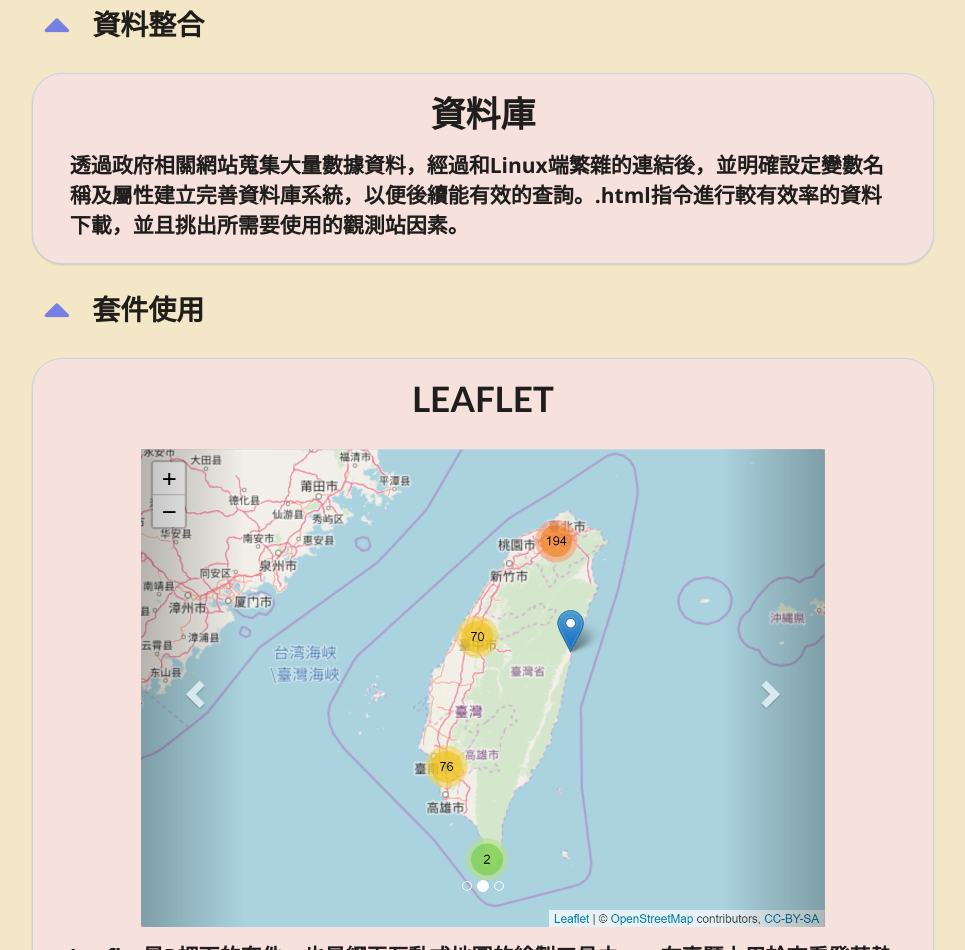
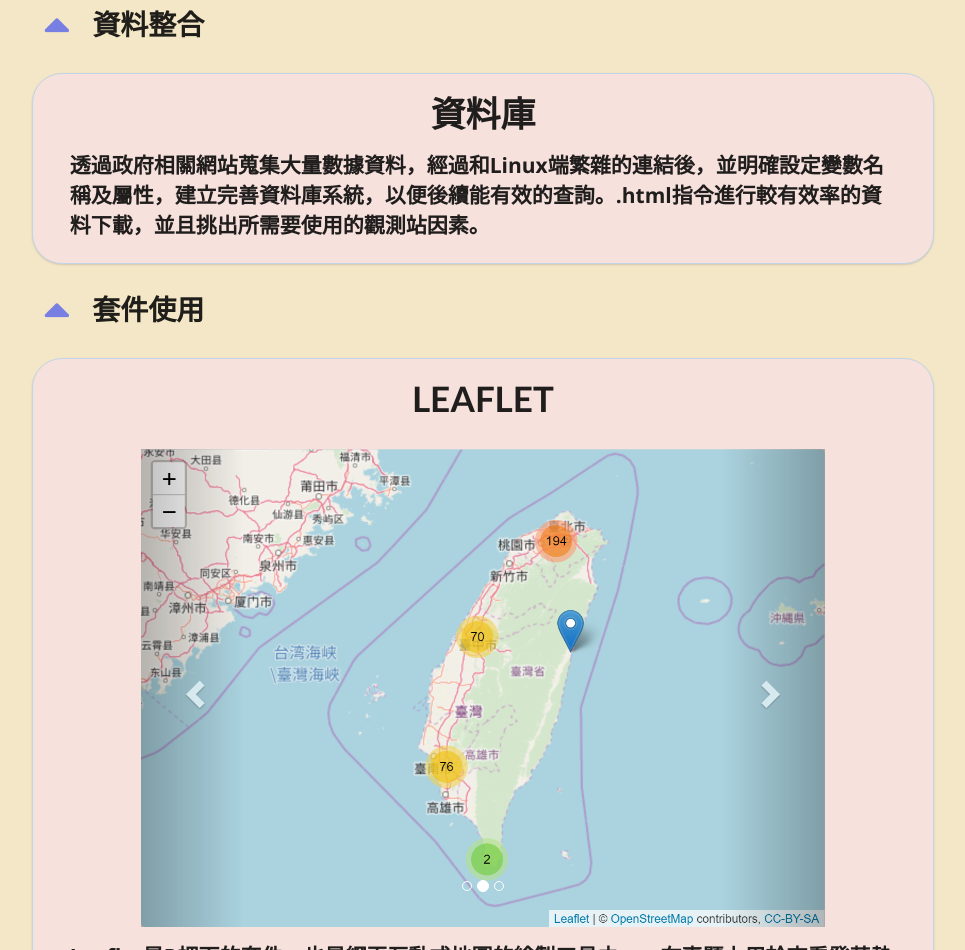
Before and after one commit to EVMPF/cherry, a plain HTML site: page index.html in a window 1280 px wide. Shown: the part 2824-3774 px from the top of the page, without its empty margins (157-1122 px from the left). Drawn offline with Linux system fonts and the light colour scheme.

Commit message:
Cherry v0.6 data text repaire

```diff
--- a/index.html
+++ b/index.html
@@ -165,7 +165,7 @@
                                 <div class="content">資料庫</div>
                             </h1>
                             <p align="left">
-                                透過政府相關網站蒐集大量數據資料，經過和Linux端繁雜的連結後，並明確設定變數名稱及屬性建立完善資料庫系統，以便後續能有效的查詢。.html指令進行較有效率的資料下載，並且挑出所需要使用的觀測站因素。
+                                透過政府相關網站蒐集大量數據資料，經過和Linux端繁雜的連結後，並明確設定變數名稱及屬性，建立完善資料庫系統，以便後續能有效的查詢。.html指令進行較有效率的資料下載，並且挑出所需要使用的觀測站因素。
                             </p>
                         </div>
                     </div>
```
